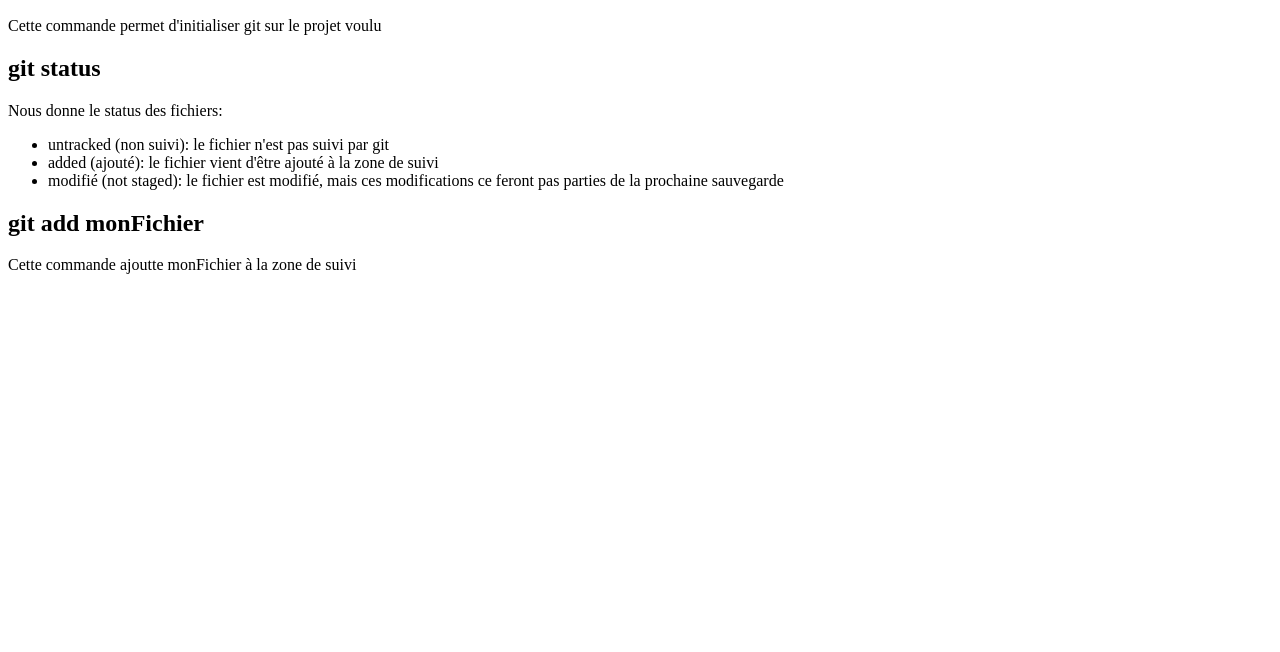
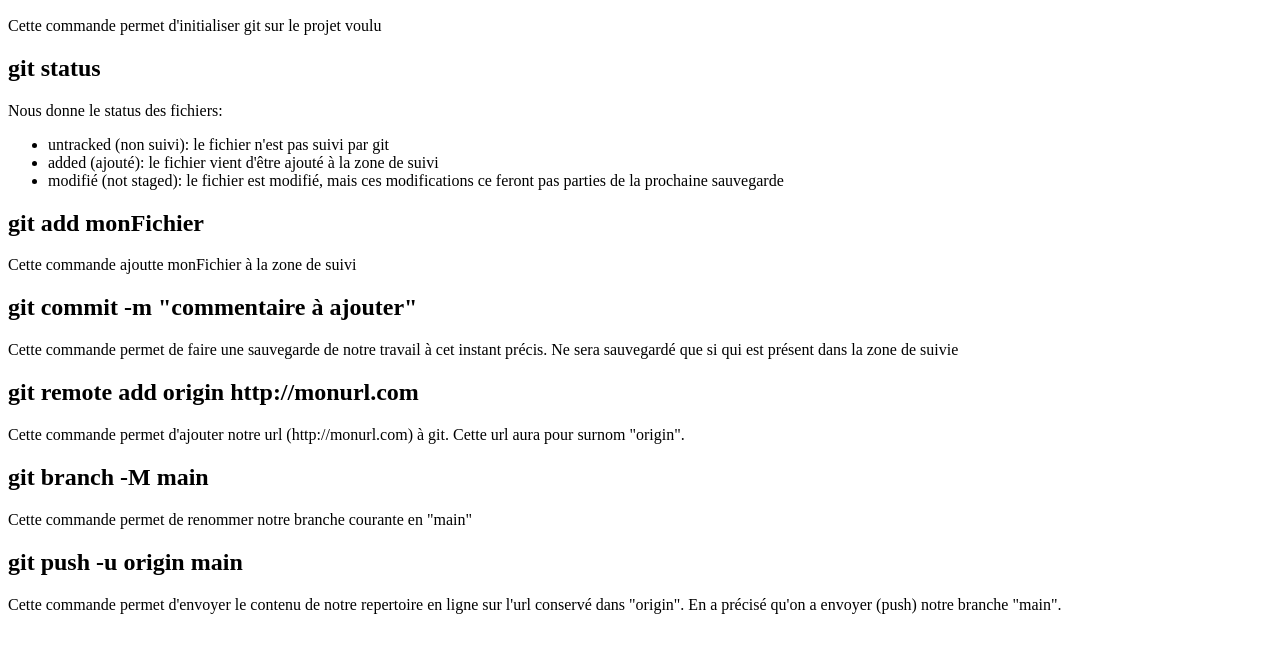
Before and after one commit to AmandineGros/git-basicAG, a plain HTML site: page index.html in a window 1280 px wide. Shown: the part 110-762 px from the top of the page. Drawn offline with Linux system fonts and the light colour scheme.

Commit message:
ajouté commandes remote add, git push

```diff
--- a/index.html
+++ b/index.html
@@ -18,5 +18,15 @@
 	</ul>
 	<h2>git add monFichier</h2>
 	<p>Cette commande ajoutte monFichier à la zone de suivi</p>
+	<h2>git commit -m "commentaire à ajouter"</h2>
+	<p>Cette commande permet de faire une sauvegarde de notre travail à cet instant précis. Ne sera sauvegardé que si qui est présent dans la zone de suivie</p>
+	<h2>git remote add origin http://monurl.com</h2>
+	<p>Cette commande permet d'ajouter notre url (http://monurl.com) à git. Cette url aura pour surnom "origin".</p>
+	<h2>git branch -M main</h2>
+	<p>Cette commande permet de renommer notre branche courante en "main"</p>
+	<h2>git push -u origin main</h2>
+	<p>Cette commande permet d'envoyer le contenu de notre repertoire en ligne sur l'url conservé dans "origin". En a précisé qu'on a envoyer (push) notre branche "main".</p>
 </body>
 </html>
+</body>
+</html>
```
